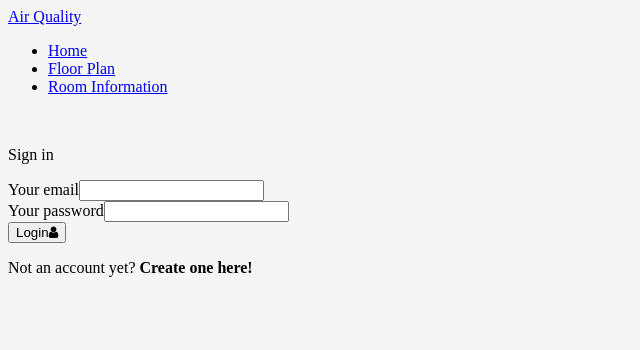
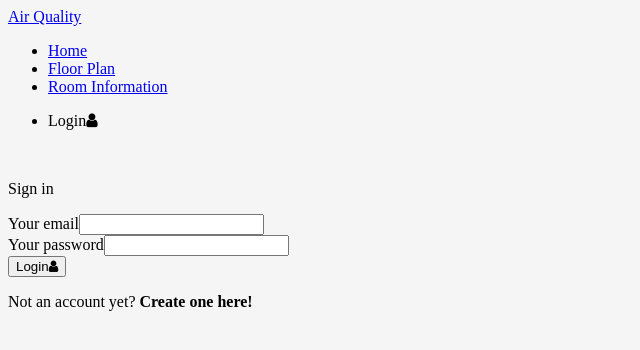
Before and after one commit to AP-Elektronica-ICT/IP18-AirQuality01, an Angular app in the folder AirQualityApp/: page /#/home in a window 1280 px wide. Shown: the top 350 px of the page, without its empty margins (0-640 px from the left). Built offline with nearby package versions, Linux system fonts and the light colour scheme; what angular-bootstrap-md, ng2-charts would draw is missing.

Commit message:
Login added to nav-bar

```diff
--- a/AirQualityApp/src/app/nav-bar/nav-bar.component.html
+++ b/AirQualityApp/src/app/nav-bar/nav-bar.component.html
@@ -20,9 +20,21 @@
           </li>
 
       </ul>
+      <ul class="navbar-nav ml-auto">
+        <li class="nav-item dropdown" dropdown>
+                <a dropdownToggle mdbRippleRadius class="nav-link dropdown-toggle " mdbRippleRadius>
+                       Login<i class="fa fa-user ml-2" aria-hidden="true"></i></a>
+                <div *dropdownMenu class="dropdown-menu dropdown dropdown-primary" role="menu">
+                    <a class="dropdown-item waves-light" mdbRippleRadius href="#">Account</a>
+                    <div class="divider dropdown-divider"></div>
+                    <a class="dropdown-item waves-light" mdbRippleRadius href="#">Log out</a>
+                </div>
+            </li>
+     </ul>
       <!-- Links -->
   </links>
   <!-- Collapsible content -->
 
+
 </mdb-navbar>
 <!--/.Navbar-->
```
